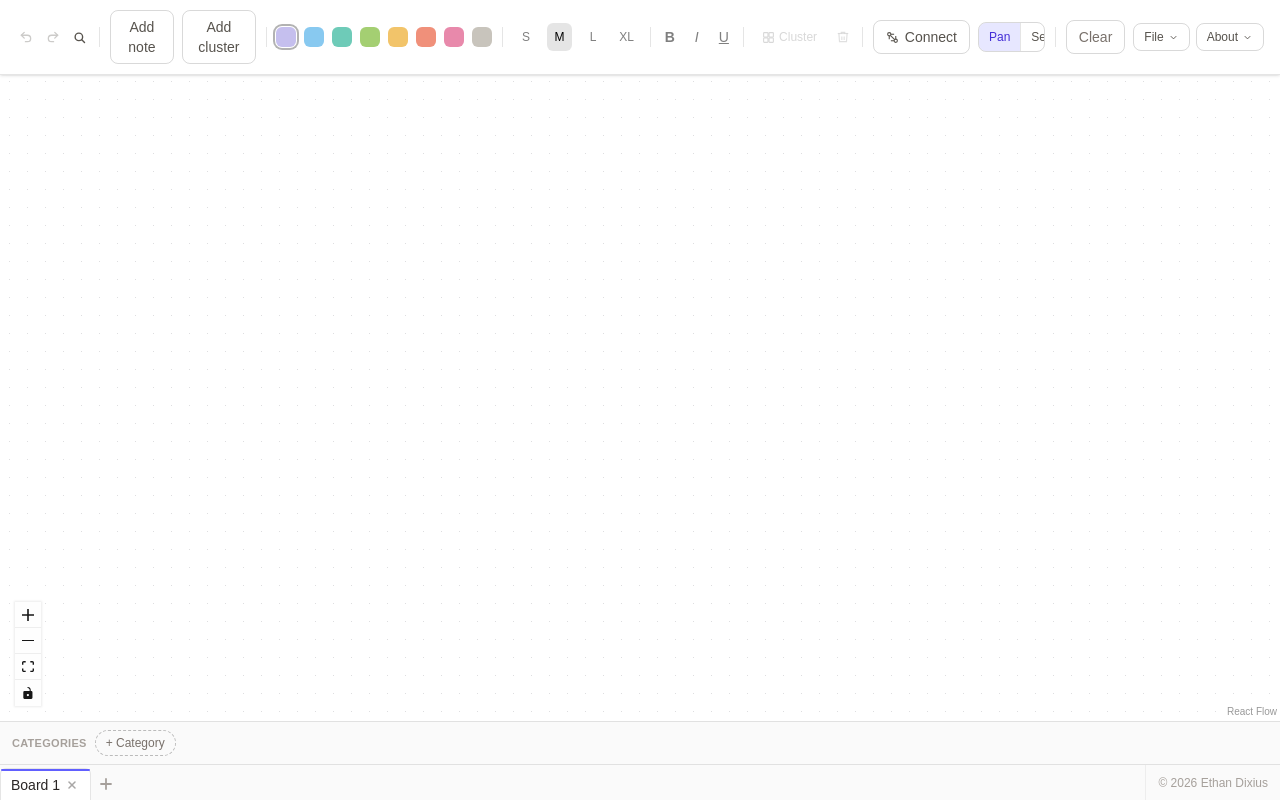
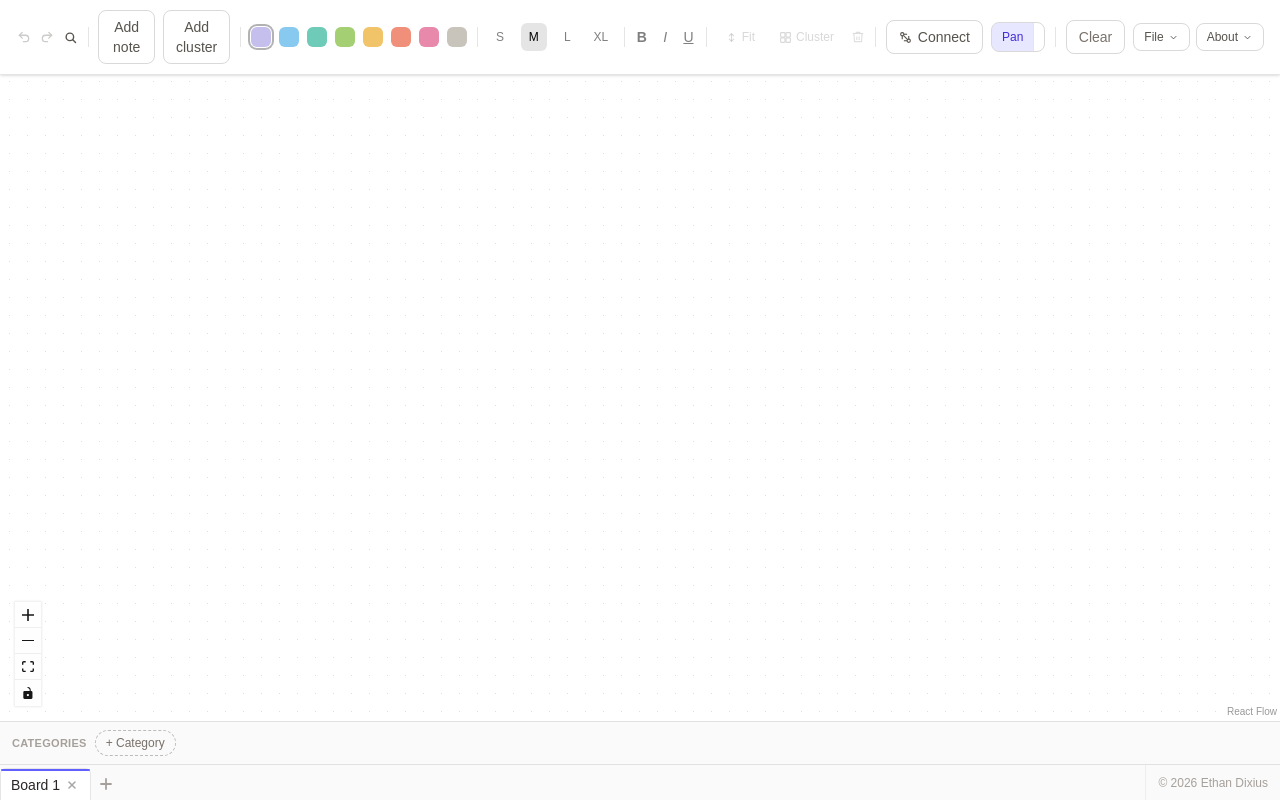
Before and after one commit to dixiuseb/big-corkboard, a Next.js app: page / in a window 1280 px wide. Built offline with nearby package versions, Linux system fonts and the light colour scheme.

Commit message:
feat: adding Fit button to grow/shrink note cards to whatever height accomodates the current text (with a lower bound of the default note size)

```diff
--- a/src/components/Board.tsx
+++ b/src/components/Board.tsx
@@ -78,6 +78,7 @@ import {
   type ClusterNestedMember,
 } from "@/lib/clusterMembers";
 import { DEFAULT_NOTE_WIDTH, resolveClusterOuterSize, resolveNoteHeight, resolveNoteWidth } from "@/lib/noteDimensions";
+import { resolveNoteFitDimensions } from "@/lib/noteFitDimensions";
 
 type BoardNode = NoteFlowNode | ClusterFlowNode;
 
@@ -1052,6 +1053,50 @@ function BoardCanvas({
     [selectedPanelNote, pushSnapshot, setNodes, handleUpdateNote],
   );
 
+  const handleToolbarResizeToFit = useCallback(() => {
+    const hasCanvas = nodesRef.current.some(
+      (n) => n.selected && (n.type === "noteCard" || n.type === "clusterNode"),
+    );
+    if (hasCanvas) {
+      pushSnapshot();
+      setNodes((nds) =>
+        nds.map((n) => {
+          if (!n.selected) return n;
+          if (n.type === "noteCard") {
+            const fit = resolveNoteFitDimensions(n.data.body, n.data.formatting, n.data);
+            return { ...n, data: { ...n.data, width: fit.width, height: fit.height } };
+          }
+          if (n.type === "clusterNode") {
+            const c = n as ClusterFlowNode;
+            const members = normalizeClusterMembers(c.data.notes as unknown);
+            const front = firstLeafNote(members);
+            if (!front) return c;
+            const fit = resolveNoteFitDimensions(front.body, front.formatting, front);
+            return {
+              ...c,
+              data: {
+                ...c.data,
+                notes: updateLeafNoteInMembers(members, front.id, {
+                  width: fit.width,
+                  height: fit.height,
+                }),
+              },
+            };
+          }
+          return n;
+        }) as BoardNode[],
+      );
+    } else if (selectedPanelNote) {
+      pushSnapshot();
+      const fit = resolveNoteFitDimensions(
+        selectedPanelNote.body,
+        selectedPanelNote.formatting,
+        selectedPanelNote,
+      );
+      handleUpdateNote(selectedPanelNote.id, { width: fit.width, height: fit.height });
+    }
+  }, [selectedPanelNote, pushSnapshot, setNodes, handleUpdateNote]);
+
   const handleToolbarDelete = useCallback(() => {
     const ids = new Set(
       nodesRef.current
@@ -1710,6 +1755,8 @@ function BoardCanvas({
             onToggleFormat={handleToolbarToggleFormat}
             canCreateCluster={canCreateCluster}
             onCreateCluster={handleToolbarCreateCluster}
+            canResizeToFit={!!(selectedCanvasNodes.length > 0 || selectedPanelNote)}
+            onResizeToFit={handleToolbarResizeToFit}
             canDelete={!!(selectedCanvasNodes.length > 0 || selectedPanelNote)}
             onDeleteSelected={handleToolbarDelete}
             defaultColorKey={defaultSettings.colorKey}
--- a/src/components/Toolbar.tsx
+++ b/src/components/Toolbar.tsx
@@ -349,6 +349,8 @@ type ToolbarProps = {
   // Contextual actions — enabled only when a note is selected.
   canCreateCluster: boolean;
   onCreateCluster: () => void;
+  canResizeToFit: boolean;
+  onResizeToFit: () => void;
   canDelete: boolean;
   onDeleteSelected: () => void;
 };
@@ -375,6 +377,8 @@ export function Toolbar({
   onToggleFormat,
   canCreateCluster,
   onCreateCluster,
+  canResizeToFit,
+  onResizeToFit,
   canDelete,
   onDeleteSelected,
 }: ToolbarProps) {
@@ -699,6 +703,22 @@ export function Toolbar({
 
         <div className="mx-0.5 h-5 w-px bg-black/10 dark:bg-white/10" />
 
+        {/* Resize to fit — height to content at current width; empty → default size */}
+        <button
+          type="button"
+          title="Resize to fit content (height; min default size)"
+          onClick={onResizeToFit}
+          disabled={!canResizeToFit}
+          className="flex h-7 items-center gap-1 rounded-md px-2 text-xs transition-colors disabled:cursor-not-allowed disabled:opacity-30 text-black/50 hover:bg-black/5 hover:text-black dark:text-white/40 dark:hover:bg-white/10 dark:hover:text-white disabled:hover:bg-transparent dark:disabled:hover:bg-transparent"
+        >
+          <svg width="13" height="13" viewBox="0 0 24 24" fill="none" stroke="currentColor" strokeWidth="2" strokeLinecap="round" strokeLinejoin="round" aria-hidden>
+            <path d="M12 5v14" />
+            <path d="m8 9 4-4 4 4" />
+            <path d="m8 15 4 4 4-4" />
+          </svg>
+          Fit
+        </button>
+
         {/* Create cluster: one note → promote; multiple notes only → combine */}
         <button
           type="button"
--- /dev/null
+++ b/src/lib/noteFitDimensions.ts
@@ -0,0 +1,75 @@
+import {
+  FONT_SIZE_CLASSES,
+  type NoteFormatting,
+  type NoteFontSize,
+} from "@/components/NoteCard";
+import {
+  clampNoteHeight,
+  DEFAULT_NOTE_HEIGHT,
+  DEFAULT_NOTE_WIDTH,
+  resolveNoteWidth,
+  type NoteDimensions,
+} from "@/lib/noteDimensions";
+
+/** NoteCard outer `border` (1px) — inner content is card size minus this on each axis. */
+const NOTE_CARD_BORDER_X = 2;
+const NOTE_CARD_BORDER_Y = 2;
+/** Scroll rail appears when content exceeds client area by ~1px (see NoteCard refreshScrollThumb). */
+const FIT_SCROLL_SLACK = 2;
+
+/** Measure note body height at a fixed width (matches canvas note card padding). */
+export function measureNoteBodyHeight(
+  body: string,
+  formatting: NoteFormatting | undefined,
+  width: number,
+): number {
+  if (typeof document === "undefined") return DEFAULT_NOTE_HEIGHT;
+
+  const fmt = formatting ?? {};
+  const fontSize: NoteFontSize = fmt.fontSize ?? "md";
+  const fmtClasses = [
+    FONT_SIZE_CLASSES[fontSize],
+    fmt.bold ? "font-bold" : "",
+    fmt.italic ? "italic" : "",
+    fmt.underline ? "underline" : "",
+  ]
+    .filter(Boolean)
+    .join(" ");
+
+  const el = document.createElement("p");
+  el.style.position = "absolute";
+  el.style.left = "-9999px";
+  el.style.top = "0";
+  el.style.visibility = "hidden";
+  el.style.pointerEvents = "none";
+  // Match in-card `<p>`: w-full inside bordered shell → inner width is card width minus borders.
+  el.style.width = `${width - NOTE_CARD_BORDER_X}px`;
+  el.style.boxSizing = "border-box";
+  el.style.padding = "8px 16px 8px 12px"; // py-2 pr-4 px-3
+  el.className = `whitespace-pre-wrap break-words ${fmtClasses}`;
+  el.textContent = body;
+  document.body.appendChild(el);
+  const measured = el.scrollHeight;
+  document.body.removeChild(el);
+
+  // Stored card height includes borders; add slack so scrollHeight <= clientHeight + 1.
+  const withChrome = measured + NOTE_CARD_BORDER_Y + FIT_SCROLL_SLACK;
+  return clampNoteHeight(Math.max(DEFAULT_NOTE_HEIGHT, Math.ceil(withChrome)));
+}
+
+/**
+ * Fit dimensions for a note at its current width: height grows/shrinks to content
+ * (floor = default height). Empty body resets to default width and height.
+ */
+export function resolveNoteFitDimensions(
+  body: string,
+  formatting: NoteFormatting | undefined,
+  current: NoteDimensions | undefined,
+): { width: number; height: number } {
+  if (!body.trim()) {
+    return { width: DEFAULT_NOTE_WIDTH, height: DEFAULT_NOTE_HEIGHT };
+  }
+  const width = resolveNoteWidth(current);
+  const height = measureNoteBodyHeight(body, formatting, width);
+  return { width, height };
+}
```
Also changed, not shown: 2 other files (tests, documents, lock files or other folders).
